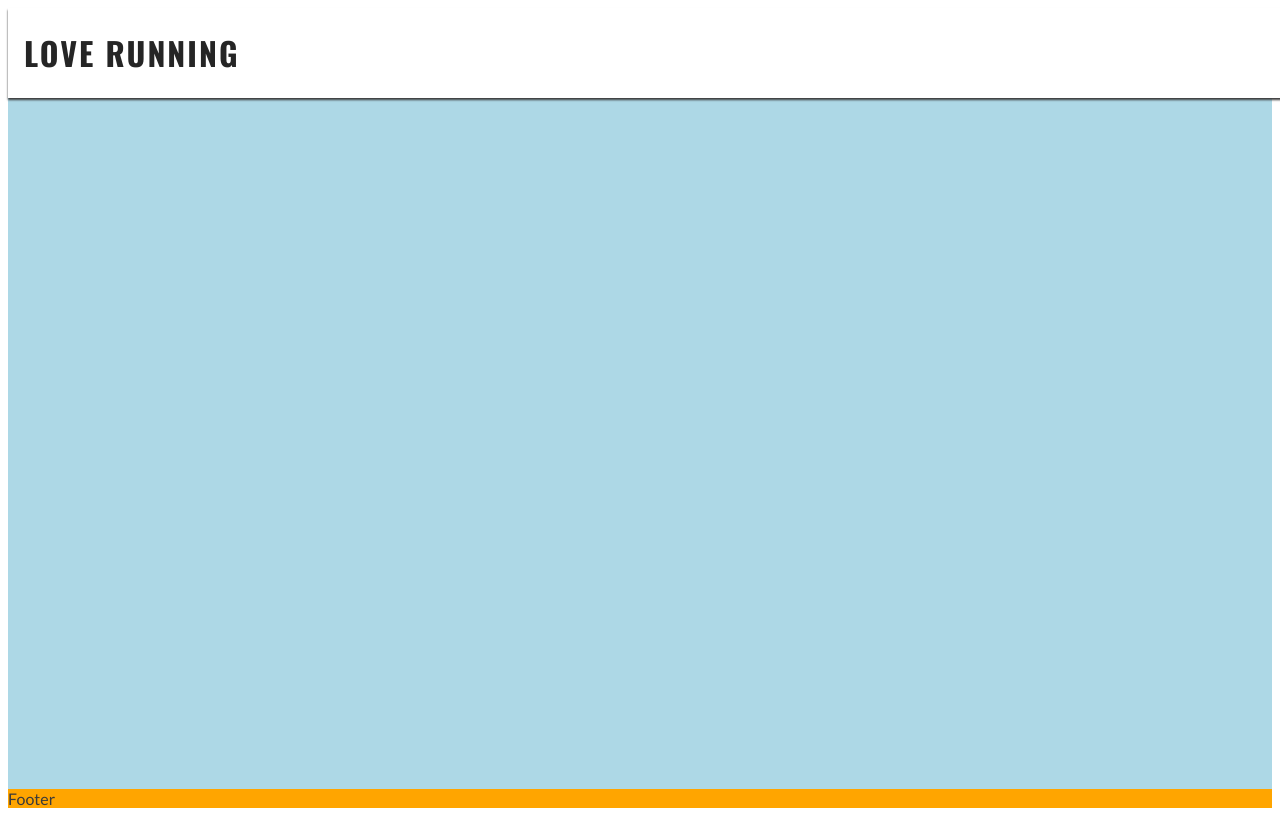
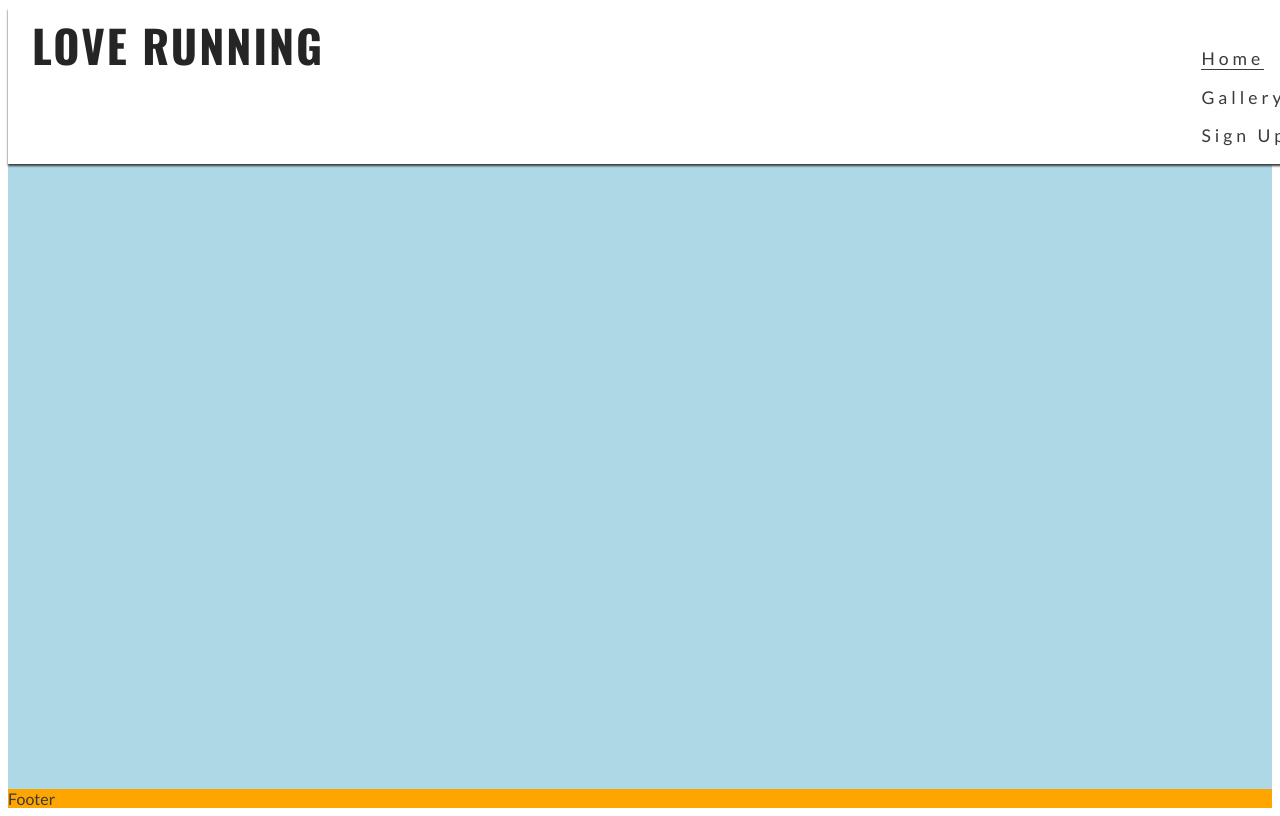
Before and after one commit to BlvckKryptonite/love-running, a plain HTML site: page index.html in a window 1280 px wide. Drawn offline with nearby package versions, Linux system fonts and the light colour scheme.

Commit message:
Add hover effect for larger screens (992p x and up)

```diff
--- a/assets/css/style.css
+++ b/assets/css/style.css
@@ -64,6 +64,7 @@ main {
     background-color: lightblue;
     /* Make main element take up surplus space to push footer */
     flex: 1 0 auto;
+    margin-top: 47px;
 }
 
 /* Navbar styles with dropdown toggle */
@@ -97,3 +98,46 @@ nav {
 footer {
     background-color: orange;
 }
+
+/* Media query: tablets and larger (768px and up) */
+@media screen and (min-width: 768px) {
+    /* Header */
+    nav {
+        display: block;
+        position: relative;
+        box-shadow: none;
+        width: fit-content;
+        padding-right: 1rem;
+    }
+
+    menu {
+        display: flex;
+    }
+
+    #menu > li {
+        padding-left: 1rem;
+    }
+
+    .nav-toggle-label {
+        display: none;
+    }
+
+    #logo {
+        font-size: 280%;
+        line-height: 75px;
+        margin: 0 0.5rem;
+    }
+
+    /* main content */
+    main {
+        /* Push main content down to accomodate larger screen */
+        margin-top: 79px;
+    }
+
+    /* Large devices (992px and up) */
+    @media screen and (min-width: 992px) {
+        #menu a:hover {
+            border-bottom: 1px solid #3a3a3a;
+        }
+    }
+}
```
